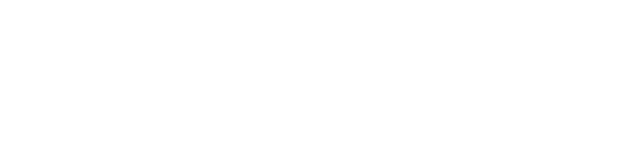
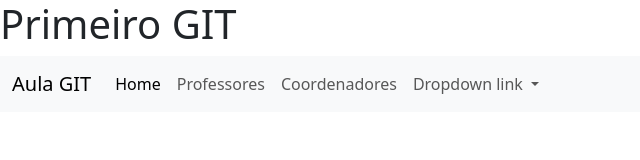
Before and after one commit to kaiquegrilo/primeirogit_fatec, a plain HTML site: page index.html in a window 1280 px wide. Shown: the whole page, without its empty margins (0-640 px from the left). Drawn offline with nearby package versions, Linux system fonts and the light colour scheme.

Commit message:
projeto navegação

```diff
--- a/index.html
+++ b/index.html
@@ -1,11 +1,53 @@
 <!DOCTYPE html>
 <html lang="pt-br">
+
 <head>
     <meta charset="UTF-8">
     <meta name="viewport" content="width=device-width, initial-scale=1.0">
     <title>Primeiro Projeto Git</title>
+
+    <link href="https://cdn.jsdelivr.net/npm/bootstrap@5.3.8/dist/css/bootstrap.min.css" rel="stylesheet"
+        integrity="sha384-sRIl4kxILFvY47J16cr9ZwBgit 07vP4J8+LH7qKQnuqkuIAvNWLzeN8tE5YBujZqJLB" crossorigin="anonymous">
+    <script src="https://cdn.jsdelivr.net/npm/bootstrap@5.3.8/dist/js/bootstrap.bundle.min.js"
+        integrity="sha384-FKyoEForCGlyvwx9Hj09JcYn3nv7wiPVlz7YYwJrWVcXK/BmnVDxM+D2scQbITxI"
+        crossorigin="anonymous"></script>
 </head>
+
 <body>
+    <h1>Primeiro GIT</h1>
 
+    <nav class="navbar navbar-expand-lg bg-body-tertiary">
+        <div class="container-fluid">
+            <a class="navbar-brand" href="#">Aula GIT</a>
+            <button class="navbar-toggler" type="button" data-bs-toggle="collapse" data-bs-target="#navbarNavDropdown"
+                aria-controls="navbarNavDropdown" aria-expanded="false" aria-label="Toggle navigation">
+                <span class="navbar-toggler-icon"></span>
+            </button>
+            <div class="collapse navbar-collapse" id="navbarNavDropdown">
+                <ul class="navbar-nav">
+                    <li class="nav-item">
+                        <a class="nav-link active" aria-current="page" href="#">Home</a>
+                    </li>
+                    <li class="nav-item">
+                        <a class="nav-link" href="#">Professores</a>
+                    </li>
+                    <li class="nav-item">
+                        <a class="nav-link" href="#">Coordenadores</a>
+                    </li>
+                    <li class="nav-item dropdown">
+                        <a class="nav-link dropdown-toggle" href="#" role="button" data-bs-toggle="dropdown"
+                            aria-expanded="false">
+                            Dropdown link
+                        </a>
+                        <ul class="dropdown-menu">
+                            <li><a class="dropdown-item" href="cadastrarAluno.html">Cadastrar Aluno</a></li>
+                            <li><a class="dropdown-item" href="listarAluno.html">Listar Aluno</a></li>
+                        </ul>
+                    </li>
+                </ul>
+            </div>
+        </div>
+    </nav>
 </body>
+
 </html>
```
